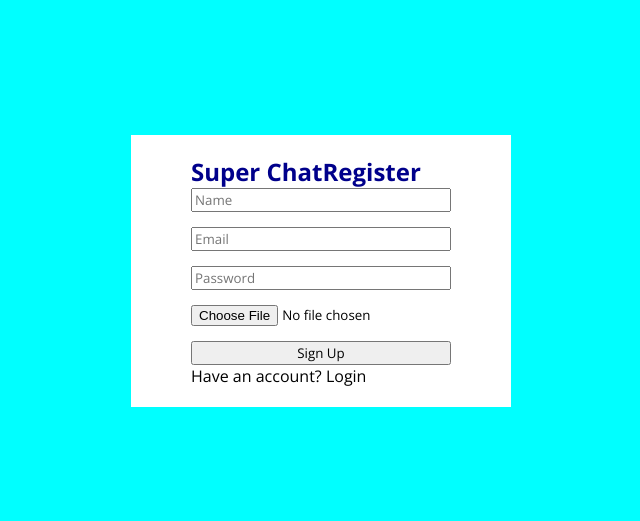
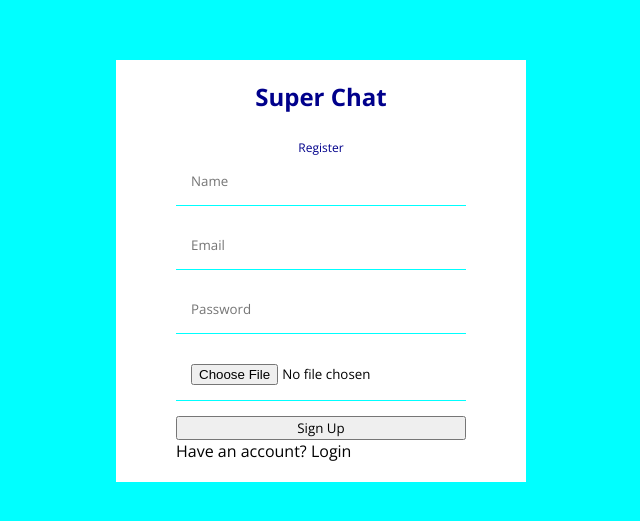
Before and after one commit to KingAJ19/Chat-App, a React (Create React App) app: page / in a window 1280 px wide. Shown: the part 129-650 px from the top of the page, without its empty margins (319-959 px from the left). Built offline with nearby package versions, Linux system fonts and the light colour scheme.

Commit message:
centered the logo and title

```diff
--- a/src/pages/Register.jsx
+++ b/src/pages/Register.jsx
@@ -4,8 +4,13 @@ export const Register = () => {
   return (
     <div className='formContainer'>
         <div className="formWrapper">
+            <center>
             <span className="logo">Super Chat</span>
-            <span className="logo">Register</span>
+            </center>
+            <br></br>
+            <center>
+            <span className="title">Register</span>
+            </center>
             <form className='form'>
                 <input type="text" placeholder='Name'></input>
                 <input type="email" placeholder='Email'></input>
--- a/src/style.css
+++ b/src/style.css
@@ -17,15 +17,23 @@
  color: darkblue;
  font-weight: bold;
  font-size: 24px;
+ align-items: center;
 }
 
 .title {
  color: darkblue;
  font-size: 12px;
+ align-items: center;
 }
 
 .form {
   display: flex;
   flex-direction: column;
   gap: 15px;
- }
+}
+
+input {
+  padding: 15px;
+  border: none;
+  border-bottom:1px solid aqua;
+}
```
